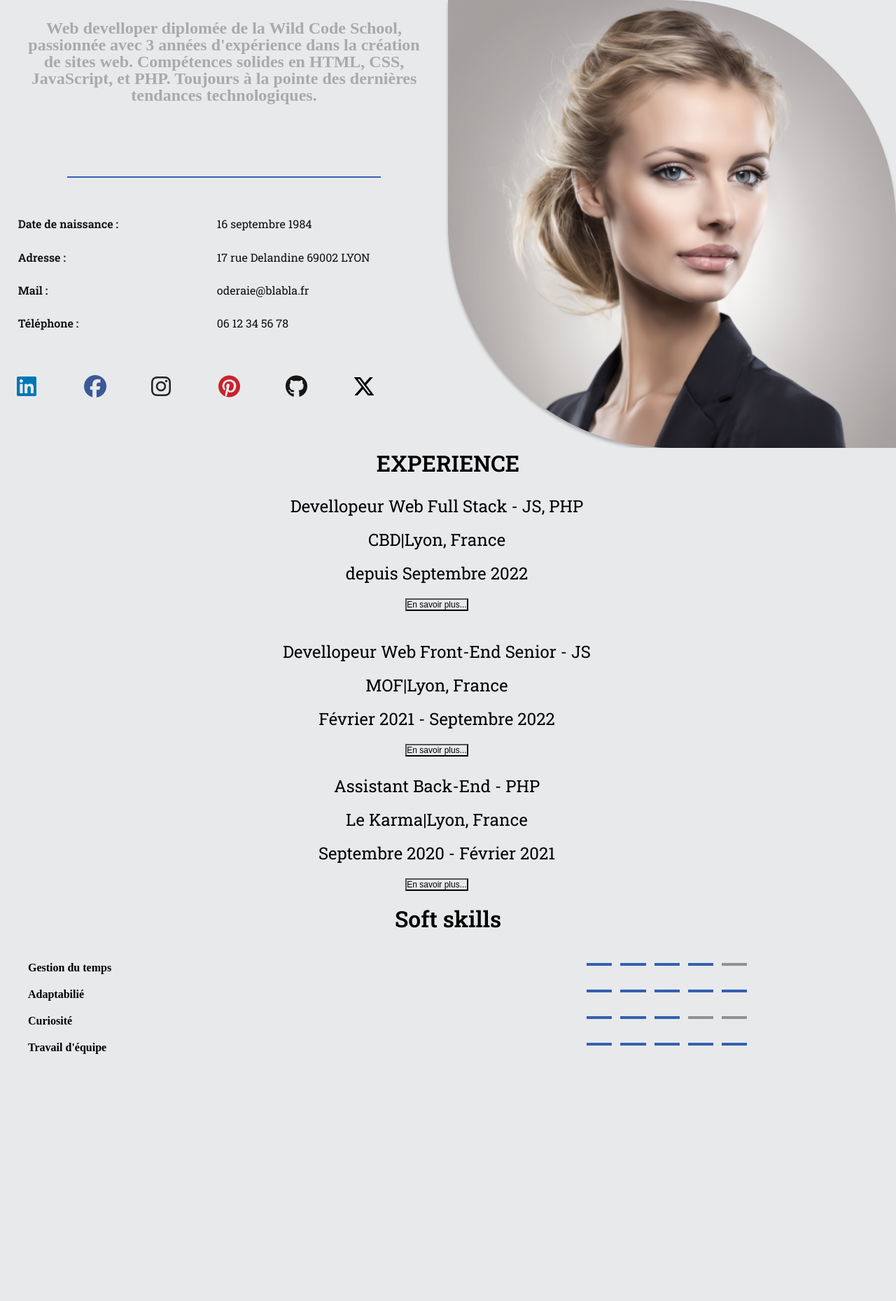
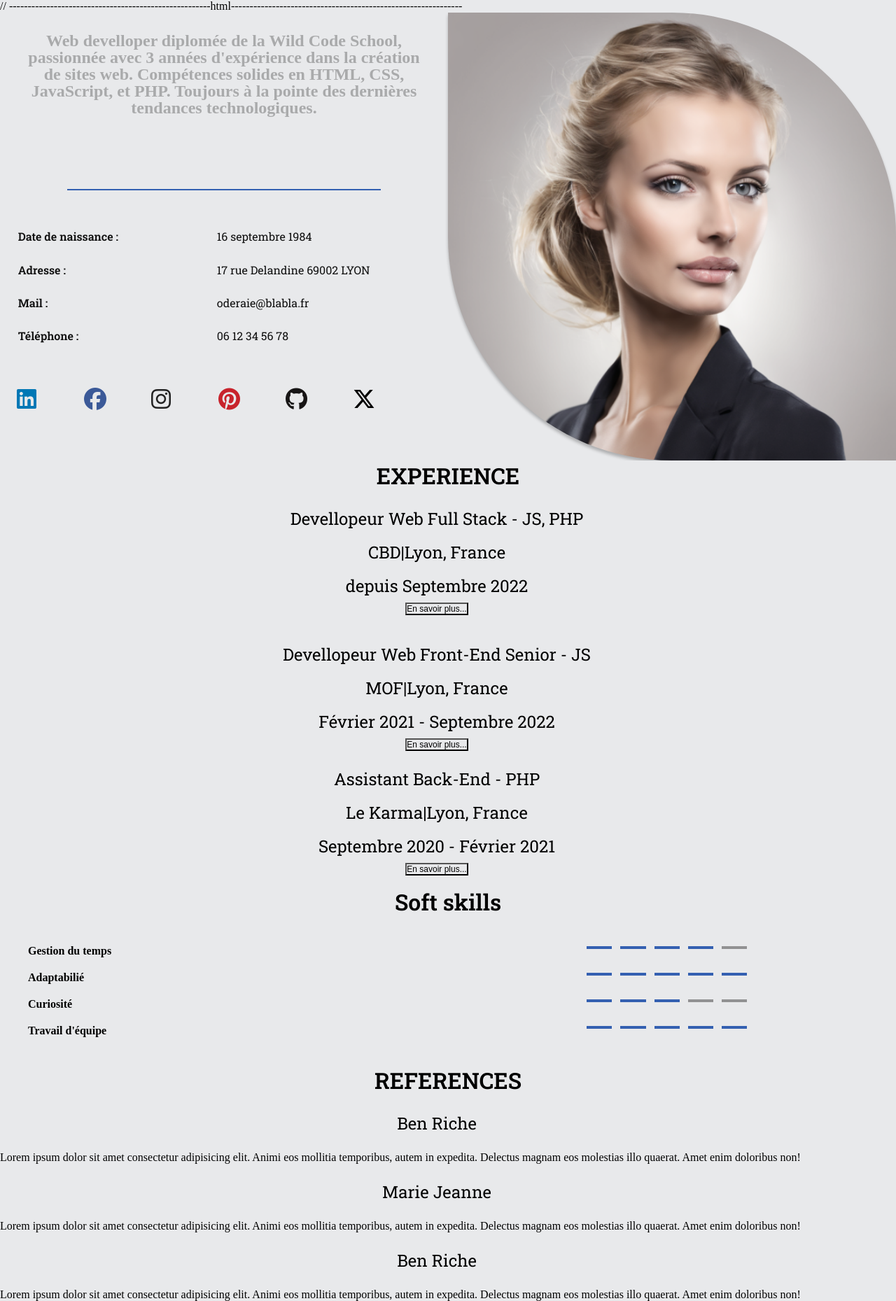
Before and after one commit to victorzanotelli/projet1, a PHP site: page / in a window 1280 px wide. Shown: the whole page at 70% size. Before the commit the page ends 1506 px from the top, so only its background shows below. Run offline with PHP 8.4, Linux system fonts and the light colour scheme; some libraries are stand-ins or nearby versions.

Commit message:
references html 1.1

```diff
--- a/index.css
+++ b/index.css
@@ -129,7 +129,7 @@ h2 {
 .learnmore {
     display: inline-block;
     font-size: 0.75rem;
-  }
+}
 
 .whatIDo {
     display: none;
@@ -322,6 +322,24 @@ h2 {
     height: 45%;
 }
 
+/* ----------------------------------------Experience---------------------------------------------------------  */
+
+.references-container {
+    display: flex;
+    width: 100%;
+    height: auto;
+    flex-direction: column;
+    justify-content: center;
+}
+.referent {
+    text-align: center;
+    font-family: var(--font-text);
+    font-weight: var(--font-weight-text);
+    font-size: 1.5rem;
+    margin: 1rem;
+    width: 95%;
+    padding: 0.5rem 0;
+}
 /* -------------------media queries pour + 780 px--------------------- */
 @media screen and (min-width:780px) {
     .description {
--- a/index.php
+++ b/index.php
@@ -22,9 +22,28 @@ $experience = [
         'date' => 'Septembre 2020 - Février 2021',
         'whatIdo' => 'Lorem ipsum dolor sit amet consectetur adipisicing elit. Animi eos mollitia temporibus, autem in expedita. Delectus magnam eos molestias illo quaerat. Amet enim doloribus non!',
     ],
-]
+];
+
+$references = [
+    [
+        'referent' => 'Ben Riche',
+        'citation' => 'Lorem ipsum dolor sit amet consectetur adipisicing elit. Animi eos mollitia temporibus, autem in expedita. Delectus magnam eos molestias illo quaerat. Amet enim doloribus non!'
+    ],
+    [
+        'referent' => 'Marie Jeanne',
+        'citation' => 'Lorem ipsum dolor sit amet consectetur adipisicing elit. Animi eos mollitia temporibus, autem in expedita. Delectus magnam eos molestias illo quaerat. Amet enim doloribus non!'
+    ],
+    [
+        'referent' => 'Ben Riche',
+        'citation' => 'Lorem ipsum dolor sit amet consectetur adipisicing elit. Animi eos mollitia temporibus, autem in expedita. Delectus magnam eos molestias illo quaerat. Amet enim doloribus non!'
+
+    ],
+];
+
+
+?>
 // ------------------------------------------------------html--------------------------------------------------------------
-?>
+
 <!DOCTYPE html>
 <html lang="fr">
 
@@ -125,6 +144,19 @@ $experience = [
             <div class="b45"></div>
         </div>
     </div>
+    <!-- ---------------------------------Références---------------------------------------------------- -->
+    <div class="references-container">
+        <h2>REFERENCES</h2>
+        <?php for ($i=0; $i < (count($references)); $i++): ?>
+            <div class="referent">
+                <?php echo $references[$i]['referent']?>
+            </div>
+            <div class="citation">
+                <?php echo $references[$i]['citation']?>
+            </div>
+        </div>
+    </div>
+<?php endfor?>
 </body>
 <script src="https://kit.fontawesome.com/72de8a1f72.js" crossorigin="anonymous"></script>
 <script src="index.js"></script>
```
